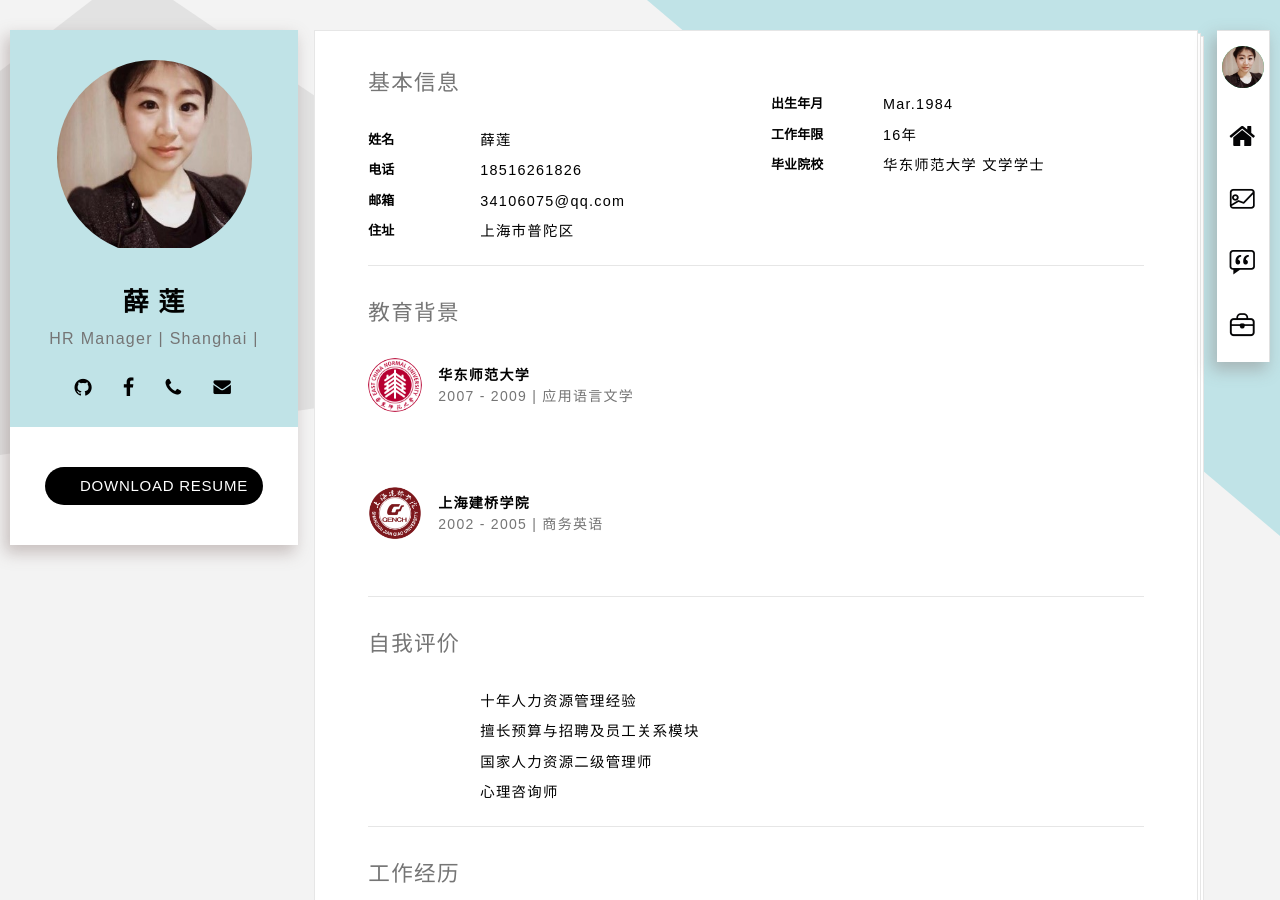
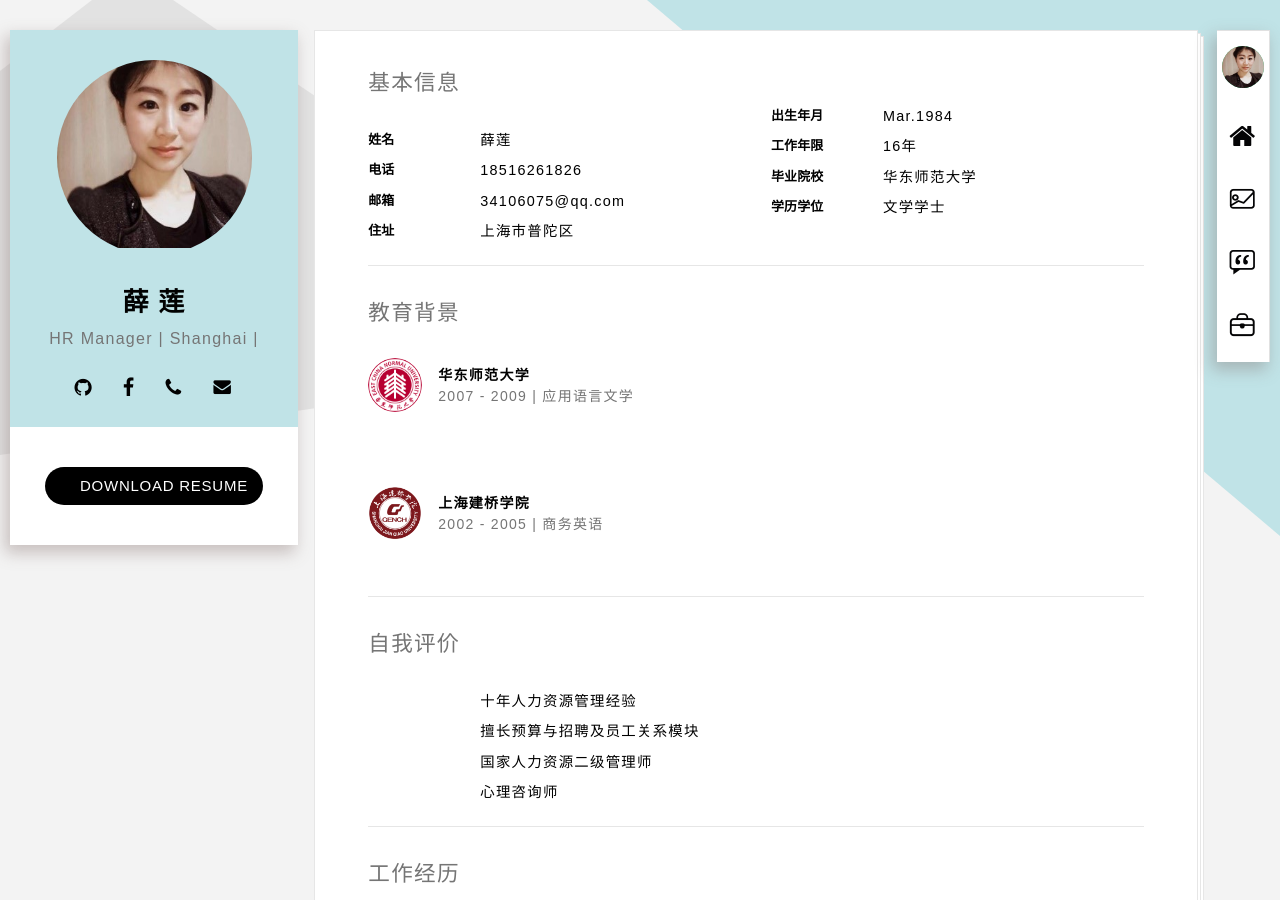
Before and after one commit to sherry0520/sherry0520.github.io, a Jekyll site: the page built from index.html, in a window 1280 px wide and 900 px high. Built offline with Jekyll 4.4.1, drawn with Linux system fonts in a browser that asks for light colours; some web fonts are replaced.

Commit message:
Update resumer_01-basic.html

```diff
--- a/_includes/resumer_01-basic.html
+++ b/_includes/resumer_01-basic.html
@@ -23,8 +23,9 @@
 
 
         <div class="col-sm-6 offset-sm-6 clear-mrg">
+            <h2 class="title-thin text-muted"></h2>
+
             <dl class="dl-horizontal clear-mrg">
-
 
                 <dt class="text-upper">出生年月</dt>
                 <dd>Mar.1984</dd>
@@ -33,7 +34,10 @@
                 <dd>16年</dd>
 
                 <dt class="text-upper">毕业院校</dt>
-                <dd>华东师范大学 文学学士</dd>
+                <dd>华东师范大学</dd>
+
+                <dt class="text-upper">学历学位</dt>
+                <dd>文学学士</dd>
 
             </dl>
         </div><!-- .col-sm-6 -->
```
